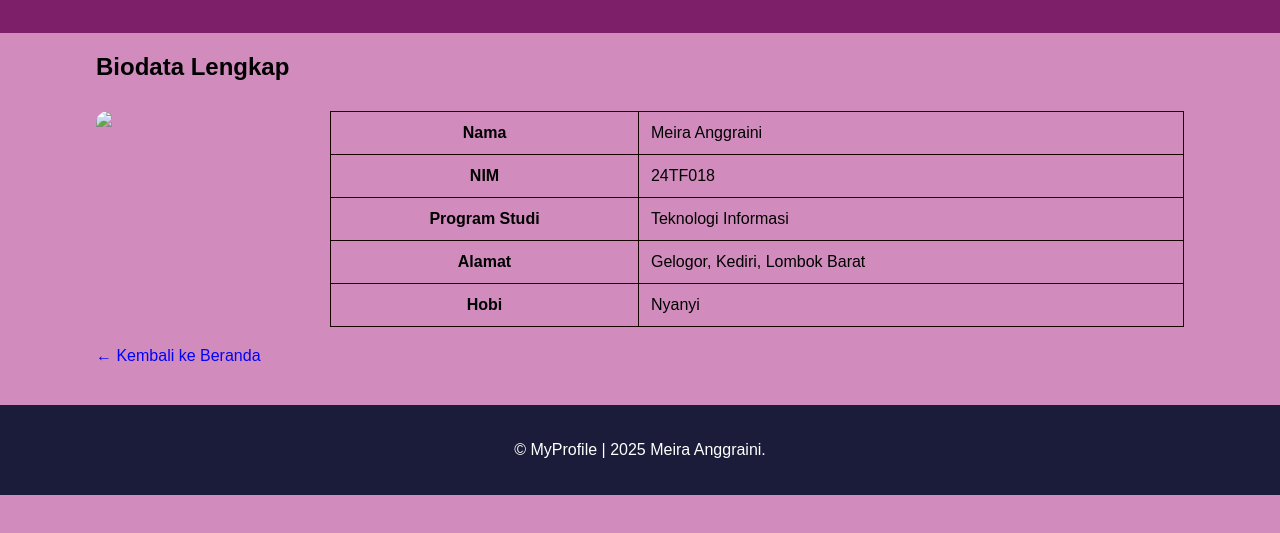
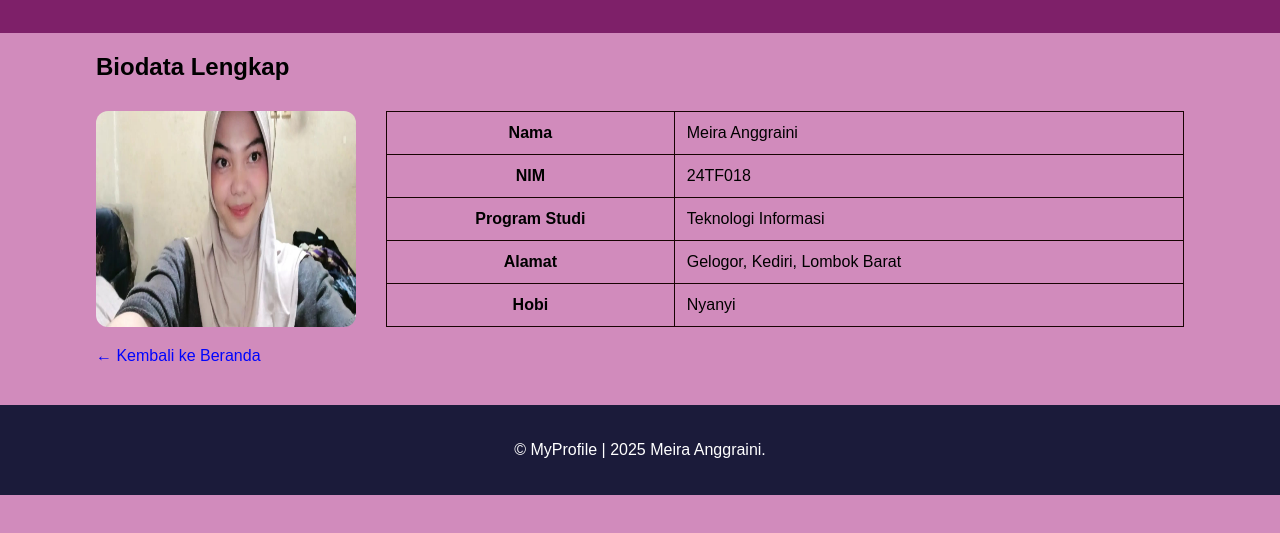
Before and after one commit to meiraanggraini18-oss/website-anggie, a plain HTML site: page tentang.html in a window 1280 px wide. Shown: the part 89-622 px from the top of the page. Drawn offline with Linux system fonts and the light colour scheme.

Commit message:
Update tentang.html

```diff
--- a/tentang.html
+++ b/tentang.html
@@ -26,7 +26,7 @@
 
       <div class="about-layout">
         <img
-          src="c:\Users\HYPE\Documents\uts\a.jpg"
+          src="foto2.jpg"
           class="about-photo"
         />
 
```
